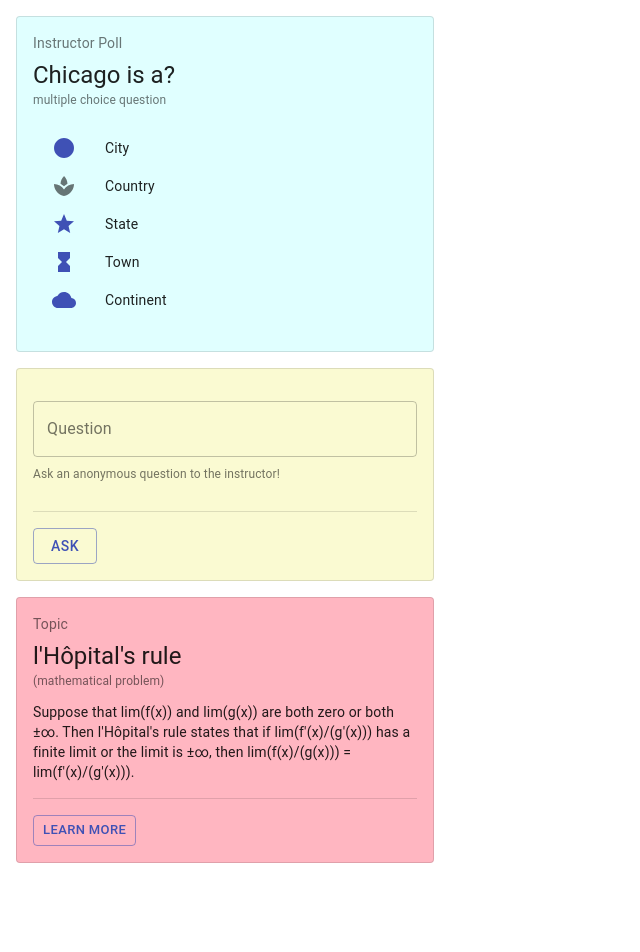
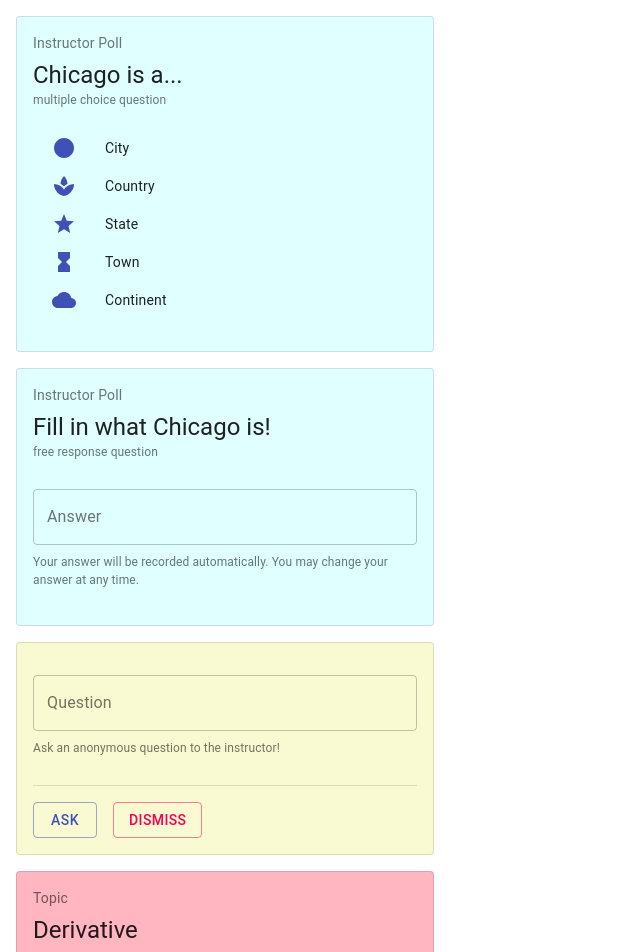
Before and after one commit to PivotClass/Pivot, a Next.js app: page /components/student in a window 1280 px wide. Shown: the top 952 px of the page, without its empty margins (0-640 px from the left). Before the commit the page ends 879 px from the top, so only its background shows below. Built offline with nearby package versions, Linux system fonts and the light colour scheme.

Commit message:
Cards Pt 1
Not complete

```diff
--- a/pages/components/StudentPoll.js
+++ b/pages/components/StudentPoll.js
@@ -1,4 +1,4 @@
-import React from 'react';
+import React, { useState } from 'react';
 import { makeStyles } from '@material-ui/core/styles';
 import Card from '@material-ui/core/Card';
 import CardActions from '@material-ui/core/CardActions';
@@ -19,9 +19,9 @@ import HourglassFullIcon from '@material-ui/icons/HourglassFull';
 import WbCloudyIcon from '@material-ui/icons/WbCloudy';
 import { sizing } from '@material-ui/system';
 import { StylesProvider } from '@material-ui/core/styles'
+import TextField from "@material-ui/core/TextField";
 
-
-const useStyles = makeStyles({
+const studentPollStyles = makeStyles({
     root: {
         minWidth: 275,
         width: "100%",
@@ -36,8 +36,71 @@ const useStyles = makeStyles({
     },
 });
 
-export default function StudentPoll() {
-    const classes = useStyles();
+// Public: Viewed in shared feed!
+export default function StudentPoll(props) {
+    const classes = studentPollStyles();
+
+    const icons = [<LensIcon/>, <SpaIcon/>, <StarIcon/>, <HourglassFullIcon/>, <WbCloudyIcon/>];
+
+    const [currentChoice, setCurrentChoice] = useState(-1);
+    const [answerText, setAnswerText] = useState("");
+
+    function clickedAnswerButton(idx) {
+        if (idx === currentChoice) {
+            setCurrentChoice(-1)
+        } else {
+            setCurrentChoice(idx)
+        }
+    }
+
+    function answerTextChanged(txt) {
+        setAnswerText(txt);
+    }
+
+    function createListChoices(answerChoices) {
+        return (
+            <List dense>
+                {answerChoices.map((answerChoice, idx) => {
+                    return (
+                        <ListItem>
+                            <ListItemIcon>
+                                <IconButton aria-label="delete"
+                                            color={currentChoice === idx ? "secondary" : "primary"}
+                                            size="small"
+                                            onClick={() => clickedAnswerButton(idx)}
+                                >
+                                    {icons[idx]}
+                                </IconButton>
+                            </ListItemIcon>
+                            <ListItemText
+                                primary={answerChoice}
+                            />
+                        </ListItem>
+                    );
+                })}
+            </List>
+        );
+    }
+
+    function createAnswerBox() {
+        return (
+            <>
+                <TextField
+                    id="filled-basic-questionbox"
+                    label="Answer"
+                    variant="outlined"
+                    fullWidth
+                    // style={styles.input}
+                    type="text"
+                    value={answerText}
+                    onChange={(e) => answerTextChanged(e.target.value)}
+                    multiline={true}
+                    margin={"normal"}
+                />
+                <Typography className={classes.pos} color="textSecondary">
+                    Your answer will be recorded automatically. You may change your answer at any time.
+                </Typography></>);
+    }
 
     return (
         <StylesProvider>
@@ -47,63 +110,12 @@ export default function StudentPoll() {
                         Instructor Poll
                     </Typography>
                     <Typography variant="h5" component="h2">
-                        Chicago is a?
+                        {props.question}
                     </Typography>
                     <Typography className={classes.pos} color="textSecondary">
-                        multiple choice question
+                        {props.mcq ? "multiple choice question" : "free response question"}
                     </Typography>
-                    <List dense>
-                        <ListItem>
-                            <ListItemIcon>
-                                <IconButton aria-label="delete" color="primary" size="small">
-                                    <LensIcon />
-                                </IconButton>
-                            </ListItemIcon>
-                            <ListItemText
-                                primary="City"
-                            />
-                        </ListItem>
-                        <ListItem>
-                            <ListItemIcon>
-                                <IconButton aria-label="delete" size="small">
-                                    <SpaIcon />
-                                </IconButton>
-                            </ListItemIcon>
-                            <ListItemText
-                                primary="Country"
-                            />
-                        </ListItem>
-                        <ListItem>
-                            <ListItemIcon>
-                                <IconButton aria-label="delete" color="primary" size="small">
-                                    <StarIcon />
-                                </IconButton>
-                            </ListItemIcon>
-                            <ListItemText
-                                primary="State"
-                            />
-                        </ListItem>
-                        <ListItem>
-                            <ListItemIcon>
-                                <IconButton aria-label="delete" color="primary" size="small">
-                                    <HourglassFullIcon />
-                                </IconButton>
-                            </ListItemIcon>
-                            <ListItemText
-                                primary="Town"
-                            />
-                        </ListItem>
-                        <ListItem>
-                            <ListItemIcon>
-                                <IconButton aria-label="delete" color="primary" size="small">
-                                    <WbCloudyIcon />
-                                </IconButton>
-                            </ListItemIcon>
-                            <ListItemText
-                                primary="Continent"
-                            />
-                        </ListItem>
-                    </List>
+                    {props.mcq ? createListChoices(props.choices) : createAnswerBox()}
                 </CardContent>
             </Card>
         </StylesProvider>
--- a/pages/components/StudentQuestion.js
+++ b/pages/components/StudentQuestion.js
@@ -22,7 +22,7 @@ import MenuItem from '@material-ui/core/MenuItem';
 import { sizing } from '@material-ui/system';
 import { StylesProvider } from '@material-ui/core/styles'
 
-const useStyles = makeStyles((theme) => ({
+const studentQuestionStyles = makeStyles((theme) => ({
     root: {
         minWidth: 275,
         width: "100%",
@@ -40,8 +40,9 @@ const useStyles = makeStyles((theme) => ({
     },
 }));
 
+// Private: Not viewed in shared feed!
 export default function StudentQuestion() {
-    const classes = useStyles();
+    const classes = studentQuestionStyles();
 
     return (
         <StylesProvider>
@@ -69,6 +70,9 @@ export default function StudentQuestion() {
                     <Button variant="outlined" color="primary" className={classes.button}>
                         Ask
                     </Button>
+                    <Button variant="outlined" color="secondary" className={classes.button}>
+                        Dismiss
+                    </Button>
                 </CardActions>
             </Card>
         </StylesProvider>
--- a/pages/components/TeacherPoll.js
+++ b/pages/components/TeacherPoll.js
@@ -22,7 +22,7 @@ import MenuItem from '@material-ui/core/MenuItem';
 import { sizing } from '@material-ui/system';
 import { StylesProvider } from '@material-ui/core/styles'
 
-const useStyles = makeStyles((theme) => ({
+const teacherPollStyles = makeStyles((theme) => ({
     root: {
         minWidth: 275,
         width: "100%",
@@ -40,8 +40,9 @@ const useStyles = makeStyles((theme) => ({
     },
 }));
 
+// Private: Not viewed in shared feed.
 export default function TeacherPoll() {
-    const classes = useStyles();
+    const classes = teacherPollStyles();
 
     return (
         <StylesProvider>
--- a/pages/components/TeacherQuestion.js
+++ b/pages/components/TeacherQuestion.js
@@ -10,7 +10,7 @@ import Divider from '@material-ui/core/Divider';
 import { sizing } from '@material-ui/system';
 import { StylesProvider } from '@material-ui/core/styles'
 
-const useStyles = makeStyles((theme) => ({
+const teacherQuestionStyles = makeStyles((theme) => ({
     root: {
         minWidth: 275,
         width: "100%",
@@ -29,7 +29,7 @@ const useStyles = makeStyles((theme) => ({
 }));
 
 export default function StudentPoll() {
-    const classes = useStyles();
+    const classes = teacherQuestionStyles();
 
     return (
         <StylesProvider>
--- a/pages/components/Tooltip.js
+++ b/pages/components/Tooltip.js
@@ -10,7 +10,7 @@ import Divider from '@material-ui/core/Divider';
 import { sizing } from '@material-ui/system';
 import { StylesProvider } from '@material-ui/core/styles'
 
-const useStyles = makeStyles((theme) => ({
+const tooltipStyles = makeStyles((theme) => ({
     root: {
         minWidth: 275,
         width: "100%",
@@ -28,8 +28,8 @@ const useStyles = makeStyles((theme) => ({
     },
 }));
 
-export default function StudentPoll() {
-    const classes = useStyles();
+export default function StudentPoll(props) {
+    const classes = tooltipStyles();
 
     return (
         <StylesProvider>
@@ -39,13 +39,13 @@ export default function StudentPoll() {
                         Topic
                     </Typography>
                     <Typography variant="h5" component="h2">
-                        l'Hôpital's rule
+                        {props.title}
                     </Typography>
                     <Typography className={classes.pos} color="textSecondary">
-                        (mathematical problem)
+                        {props.subtitle}
                     </Typography>
                     <Typography variant="body2" component="p">
-                        Suppose that lim(f(x)) and lim(g(x)) are both zero or both ±∞. Then l'Hôpital's rule states that if lim(f'(x)/(g'(x))) has a finite limit or the limit is ±∞, then lim(f(x)/(g(x))) = lim(f'(x)/(g'(x))).
+                        {props.content}
                     </Typography>
                 </CardContent>
                 <Divider variant="middle"/>
--- a/pages/components/student.js
+++ b/pages/components/student.js
@@ -15,8 +15,8 @@ import StudentPoll from "./StudentPoll"
 import StudentQuestion from "./StudentQuestion"
 import Tooltip from "./Tooltip"
 
-
-const useStyles = makeStyles((theme) => ({
+// Student styles.
+const studentStyles = makeStyles((theme) => ({
     root: {
         width: '100%',
         maxWidth: 450,
@@ -24,21 +24,88 @@ const useStyles = makeStyles((theme) => ({
     },
 }));
 
+// Example card list that is loaded on components/student.
+const exampleCardList = [
+    {
+        type: "poll",
+        mcq: true,
+        question: "Chicago is a...",
+        choices: ["City", "Country", "State", "Town", "Continent"],
+    },
+    {
+        type: "poll",
+        mcq: false,
+        question: "Fill in what Chicago is!"
+    },
+    {
+        type: "studentQuestion",
+    },
+    {
+        type: "tooltip",
+        title: "Derivative",
+        content: "A derivative is the infinitesimal rate of change in a function with respect to one of its parameters."
+    },
+    {
+        type: "tooltip",
+        title: "l'Hôpital's rule",
+        subtitle: "(mathematical problem)",
+        content: "Suppose that lim(f(x)) and lim(g(x)) are both zero or both ±∞. Then l'Hôpital's rule states that if lim(f'(x)/(g'(x))) has a finite limit or the limit is ±∞, then lim(f(x)/(g(x))) = lim(f'(x)/(g'(x)))."
+    },
+    {},
+]
+
+// Creates a card from a cardStruct. I would define a cardStruct type but since js doesn't take types anyways so.
+function createCard(cardStruct) {
+    switch (cardStruct.type) {
+        case "poll":
+            if (cardStruct.mcq) {
+                return (
+                    <ListItem width="100%">
+                    <StudentPoll
+                        question={cardStruct.question}
+                        mcq={true}
+                        choices={cardStruct.choices}
+                        width="100%"/>
+                    </ListItem>
+                );
+            } else {
+                return (
+                    <ListItem width="100%">
+                    <StudentPoll
+                        question={cardStruct.question}
+                        mcq={false}
+                        width="100%"/>
+                    </ListItem>
+                );
+            }
+        case "studentQuestion":
+            return (
+                <ListItem width="100%">
+                    <StudentQuestion width="100%"/>
+                </ListItem>
+            );
+        case "tooltip":
+            return (
+                <ListItem width="100%">
+                    <Tooltip
+                        width="100%"
+                        title={cardStruct.title}
+                        subtitle={cardStruct.subtitle}
+                        content={cardStruct.content}
+                    />
+                </ListItem>
+            );
+    }
+}
+
+// Student feed.
 export default function StudentFeed() {
-    const classes = useStyles();
+    const classes = studentStyles();
 
     return (
         <StylesProvider>
             <List className={classes.root} width="100%">
-                <ListItem width="100%">
-                    <StudentPoll width="100%"/>
-                </ListItem>
-                <ListItem width="100%">
-                    <StudentQuestion width="100%"/>
-                </ListItem>
-                <ListItem width="100%">
-                    <Tooltip width="100%"/>
-                </ListItem>
+                {exampleCardList.map((elt) => createCard(elt))}
             </List>
         </StylesProvider>
     );
--- a/pages/components/teacher.js
+++ b/pages/components/teacher.js
@@ -16,7 +16,7 @@ import TeacherQuestion from "./TeacherQuestion"
 import Tooltip from "./Tooltip"
 import {Style} from "@material-ui/icons";
 
-const useStyles = makeStyles((theme) => ({
+const teacherStyles = makeStyles((theme) => ({
     root: {
         width: '100%',
         maxWidth: 450,
@@ -25,7 +25,7 @@ const useStyles = makeStyles((theme) => ({
 }));
 
 export default function TeacherFeed() {
-    const classes = useStyles();
+    const classes = teacherStyles();
 
     return (
         <StylesProvider>
```
